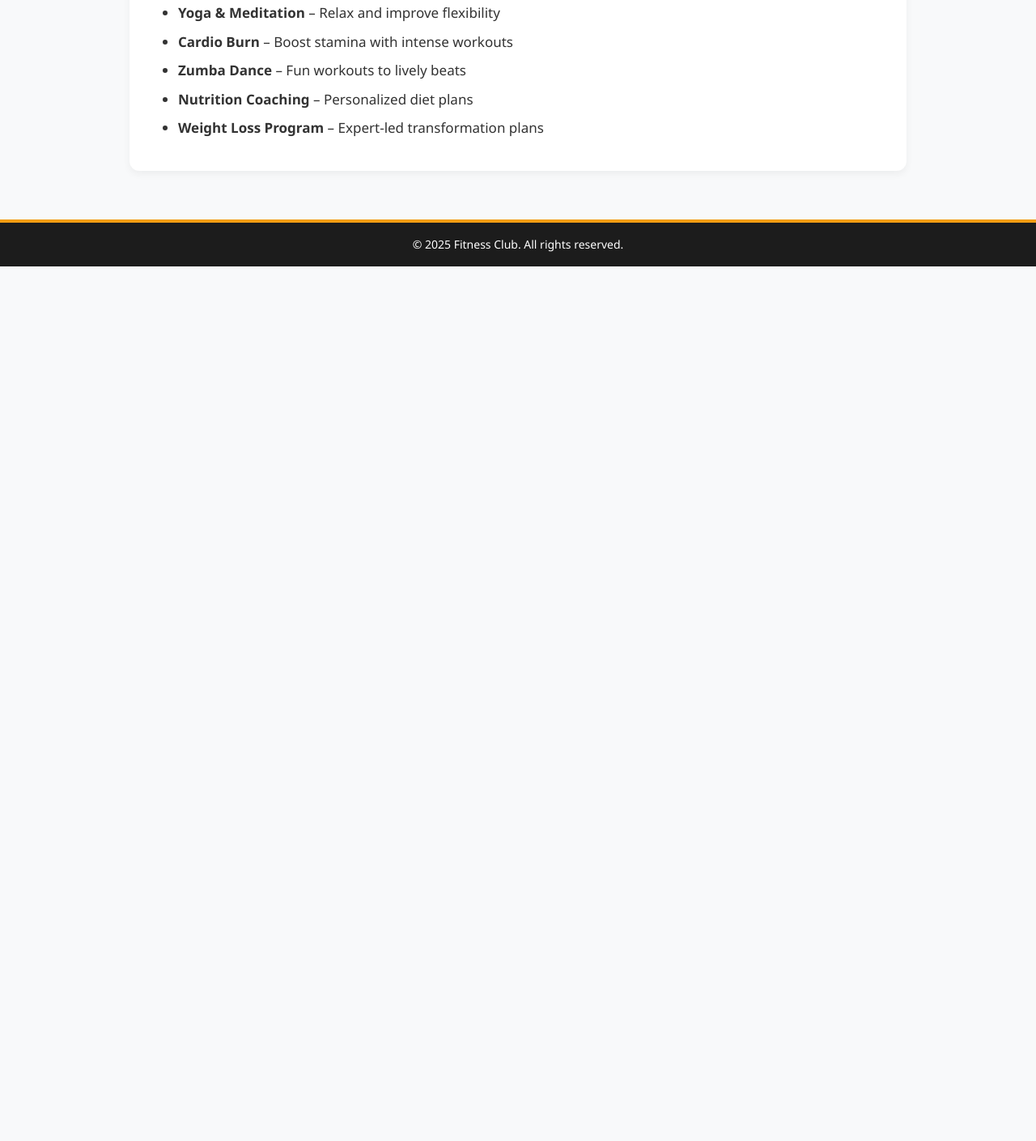
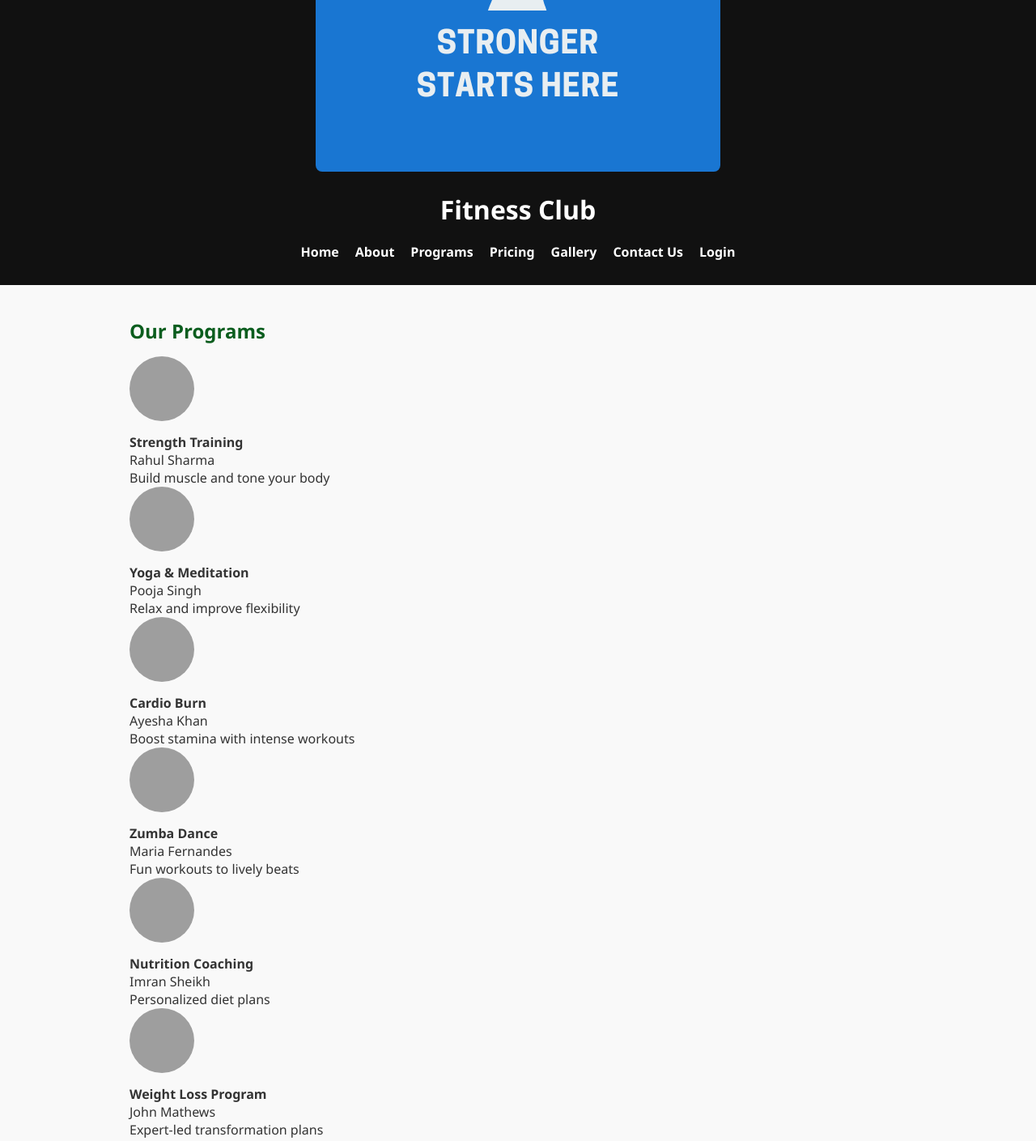
Before and after one commit to hudabhat/Fitness_project, a plain HTML site: page programs.html in a window 1280 px wide. Shown: the part 308-1717 px from the top of the page at 81% size. Before the commit the page ends 800 px from the top, so only its background shows below. Drawn offline with Linux system fonts and the light colour scheme; grey boxes are pictures that could not be loaded.

Commit message:
Update programs.html

```diff
--- a/programs.html
+++ b/programs.html
@@ -4,54 +4,105 @@
   <meta charset="UTF-8" />
   <meta name="viewport" content="width=device-width, initial-scale=1.0"/>
   <title>Programs | Fitness Club</title>
-  <link rel="stylesheet" href="program.css" />
-  <script src="https://kit.fontawesome.com/a076d05399.js" crossorigin="anonymous"></script>
-  <style>
-    ul li {
-      cursor: pointer;
-    }
-  </style>
+  <link rel="stylesheet" href="style.css" />
+  <link href="https://fonts.googleapis.com/css2?family=Bebas+Neue&display=swap" rel="stylesheet">
 </head>
-<body>
+<body class="light-theme">
+  <button id="theme-toggle-btn" style="position:fixed;top:1rem;right:1rem;z-index:1000;padding:0.5rem 1.2rem;border-radius:20px;border:none;background:#eee;color:#222;cursor:pointer;">Dark Mode</button>
   <header>
-    <h1>Fitness Club</h1>
+    <div class="site-header">
+      <img src="fitnessclublogo.png" alt="Fitness Club Logo" class="logo">
+      <h1 class="site-title">Fitness Club</h1>
+    </div>
     <nav>
       <ul>
-        <li><a href="index.html"><i class="fas fa-home icon"></i>Home</a></li>
-        <li><a href="about.html"><i class="fas fa-users icon"></i>About</a></li>
-        <li><a href="programs.html"><i class="fas fa-dumbbell icon"></i>Programs</a></li>
-        <li><a href="schedule.html"><i class="fas fa-calendar icon"></i>Schedule</a></li>
-        <li><a href="pricing.html"><i class="fas fa-tags icon"></i>Pricing</a></li>
-        <li><a href="gallery.html"><i class="fas fa-image icon"></i>Gallery</a></li>
-        <li><a href="blog.html"><i class="fas fa-pen icon"></i>Blog</a></li>
-        <li><a href="contact.html"><i class="fas fa-envelope icon"></i>Contact</a></li>
+        <li><a href="homepage.html">Home</a></li>
+        <li><a href="about.html">About</a></li>
+        <li><a href="programs.html">Programs</a></li>
+        <li><a href="schedule.html">Schedule</a></li>
+        <li><a href="pricing.html">Pricing</a></li>
+        <li><a href="gallery.html">Gallery</a></li>
+        <li><a href="blog.html">Blog</a></li>
+        <li><a href="contact.html">Contact Us</a></li>
+        <li><a href="login.html">Login</a></li>
       </ul>
     </nav>
   </header>
 
   <section>
     <h2>Our Programs</h2>
-    <ul id="programList">
-      <li data-page="strength.html"><strong>Strength Training</strong> – Build muscle and tone your body</li>
-      <li data-page="yoga.html"><strong>Yoga & Meditation</strong> – Relax and improve flexibility</li>
-      <li data-page="cardio.html"><strong>Cardio Burn</strong> – Boost stamina with intense workouts</li>
-      <li data-page="zumba.html"><strong>Zumba Dance</strong> – Fun workouts to lively beats</li>
-      <li data-page="nutrition.html"><strong>Nutrition Coaching</strong> – Personalized diet plans</li>
-      <li data-page="weightloss.html"><strong>Weight Loss Program</strong> – Expert-led transformation plans</li>
-    </ul>
+    <div class="trainer-cards">
+      <div class="card" onclick="location.href='strength.html'" style="cursor:pointer;">
+        <img src="https://randomuser.me/api/portraits/men/77.jpg" alt="Rahul Sharma" style="width:80px;height:80px;border-radius:50%;margin-bottom:10px;" />
+        <h4>Strength Training</h4>
+        <p>Rahul Sharma</p>
+        <p>Build muscle and tone your body</p>
+      </div>
+      <div class="card" onclick="location.href='yoga.html'" style="cursor:pointer;">
+        <img src="https://randomuser.me/api/portraits/women/57.jpg" alt="Pooja Singh" style="width:80px;height:80px;border-radius:50%;margin-bottom:10px;" />
+        <h4>Yoga & Meditation</h4>
+        <p>Pooja Singh</p>
+        <p>Relax and improve flexibility</p>
+      </div>
+      <div class="card" onclick="location.href='cardio.html'" style="cursor:pointer;">
+        <img src="https://randomuser.me/api/portraits/women/40.jpg" alt="Ayesha Khan" style="width:80px;height:80px;border-radius:50%;margin-bottom:10px;" />
+        <h4>Cardio Burn</h4>
+        <p>Ayesha Khan</p>
+        <p>Boost stamina with intense workouts</p>
+      </div>
+      <div class="card" onclick="location.href='zumba.html'" style="cursor:pointer;">
+        <img src="https://randomuser.me/api/portraits/women/65.jpg" alt="Maria Fernandes" style="width:80px;height:80px;border-radius:50%;margin-bottom:10px;" />
+        <h4>Zumba Dance</h4>
+        <p>Maria Fernandes</p>
+        <p>Fun workouts to lively beats</p>
+      </div>
+      <div class="card" onclick="location.href='nutrition.html'" style="cursor:pointer;">
+        <img src="https://randomuser.me/api/portraits/men/11.jpg" alt="Imran Sheikh" style="width:80px;height:80px;border-radius:50%;margin-bottom:10px;" />
+        <h4>Nutrition Coaching</h4>
+        <p>Imran Sheikh</p>
+        <p>Personalized diet plans</p>
+      </div>
+      <div class="card" onclick="location.href='weightloss.html'" style="cursor:pointer;">
+        <img src="https://randomuser.me/api/portraits/men/12.jpg" alt="John Mathews" style="width:80px;height:80px;border-radius:50%;margin-bottom:10px;" />
+        <h4>Weight Loss Program</h4>
+        <p>John Mathews</p>
+        <p>Expert-led transformation plans</p>
+      </div>
+    </div>
   </section>
 
   <footer>
     <p>&copy; 2025 Fitness Club. All rights reserved.</p>
   </footer>
-
+  <script src="auth.js"></script>
   <script>
-    document.getElementById("programList").addEventListener("click", function(e) {
-      const target = e.target.closest("li");
-      if (target && target.dataset.page) {
-        window.location.href = target.dataset.page;
+    // theme toggle
+    (function() {
+      function setTheme(theme) {
+        document.body.classList.remove('light-theme', 'dark-theme');
+        document.body.classList.add(theme);
+        var btn = document.getElementById('theme-toggle-btn');
+        if (btn) {
+          btn.textContent = theme === 'dark-theme' ? 'Light Mode' : 'Dark Mode';
+        }
+        localStorage.setItem('theme', theme);
       }
-    });
+      function initThemeToggle() {
+        var btn = document.getElementById('theme-toggle-btn');
+        if (!btn) return;
+        btn.addEventListener('click', function() {
+          var isDark = document.body.classList.contains('dark-theme');
+          setTheme(isDark ? 'light-theme' : 'dark-theme');
+        });
+        var theme = localStorage.getItem('theme') || 'light-theme';
+        setTheme(theme);
+      }
+      if (document.readyState === 'loading') {
+        document.addEventListener('DOMContentLoaded', initThemeToggle);
+      } else {
+        initThemeToggle();
+      }
+    })();
   </script>
 </body>
 </html>
```
